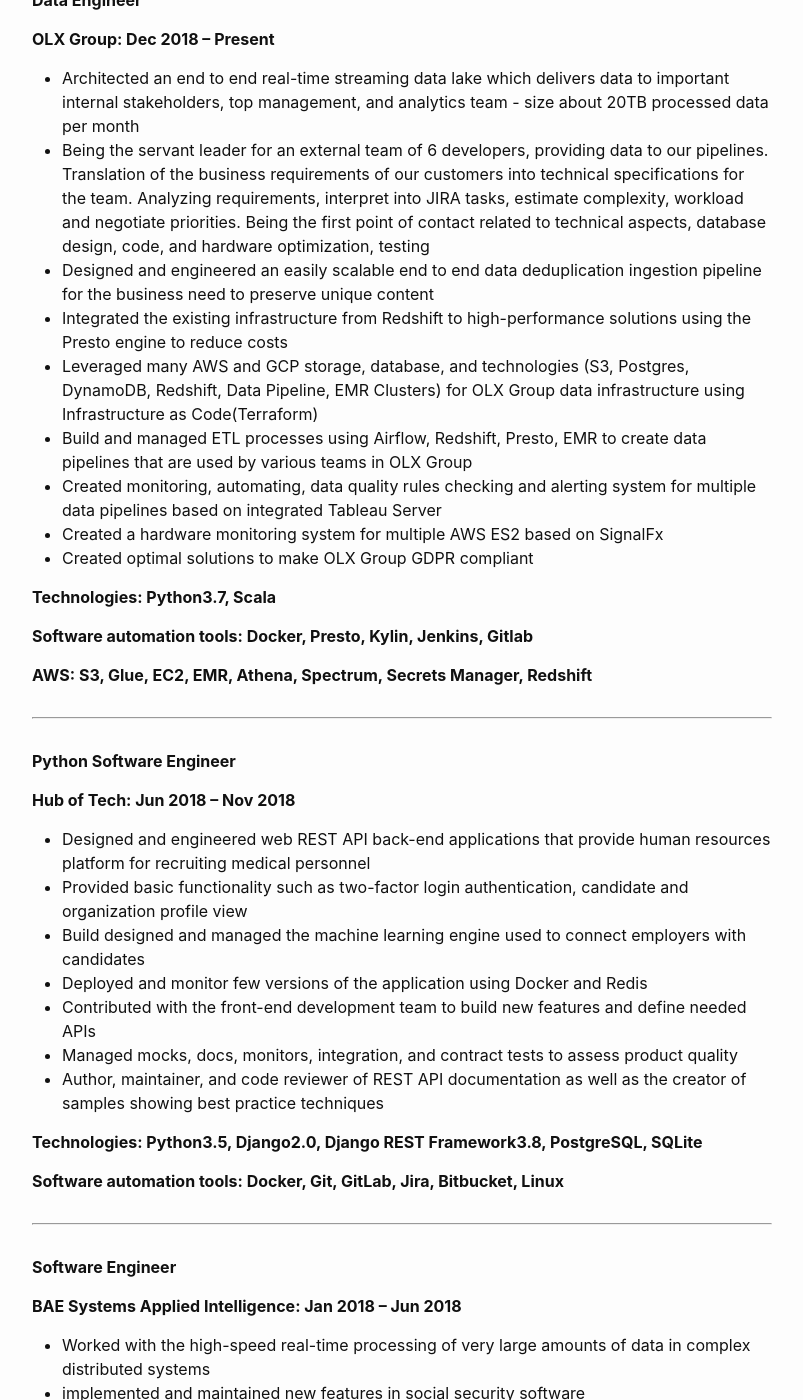
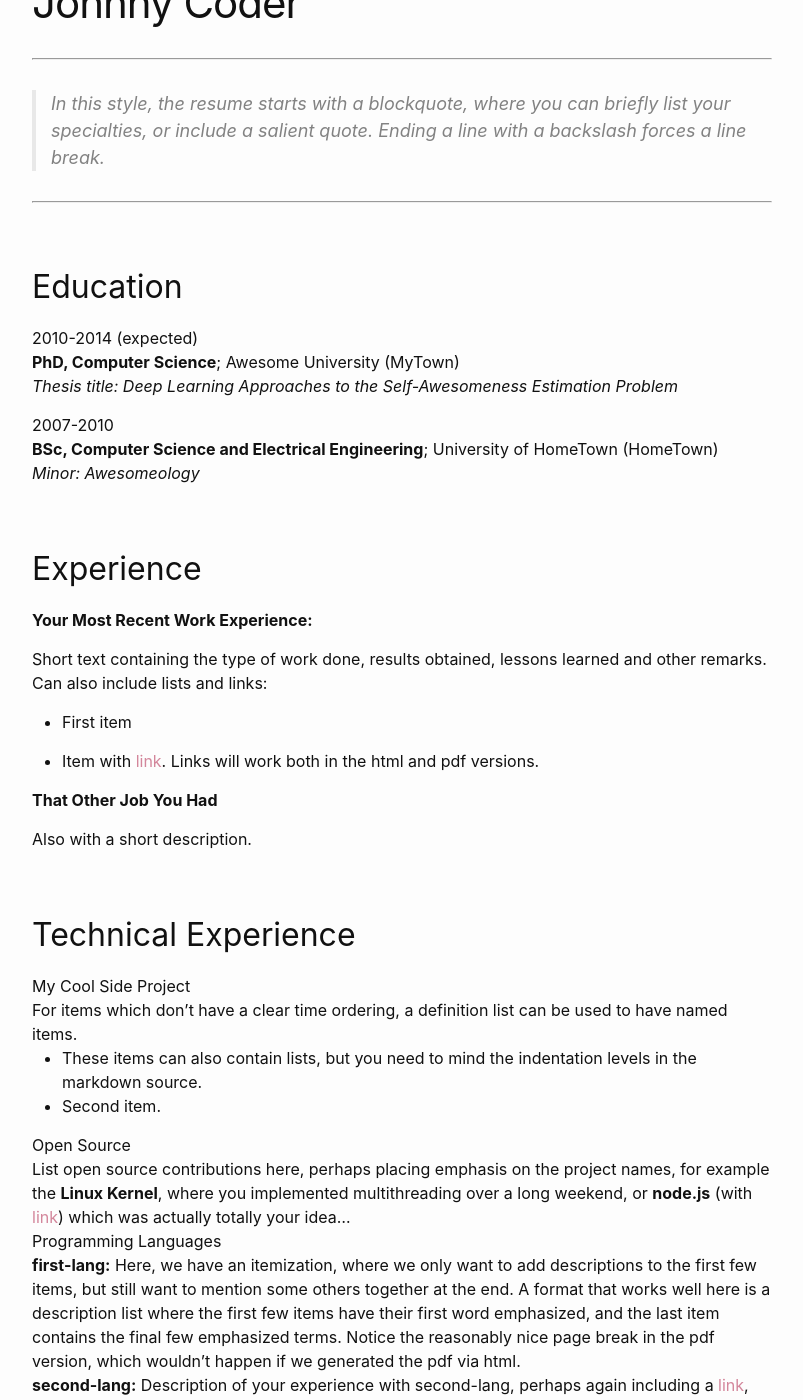
Before and after one commit to michal0janczyk/michaljanczyk.github.io, a Jekyll site: the page built from _pages/resume.markdown, in a window 1280 px wide and 1400 px high, scrolled down 221 px. Shown: the whole window, without its empty margins (238-1041 px from the left). Built offline with Jekyll 4.4.1, drawn with Linux system fonts in a browser that asks for light colours; our own code applies the rules of GitHub Pages for plain Markdown files; some of the changed text lies outside the part shown.

Commit message:
Update resume.markdown

```diff
--- a/_pages/resume.markdown
+++ b/_pages/resume.markdown
@@ -1,104 +1,206 @@
----
-layout: page
-title: resume
-permalink: /resume/
----
+Johnny Coder
+============
 
-**Experience**
+----
 
-**Data Engineer**
+>  In this style, the resume starts with a blockquote, where
+>  you can briefly list your specialties, or include a salient
+>  quote. Ending a line with a backslash forces a line break.
 
-**OLX Group: Dec 2018 – Present**
+----
 
-- Architected an end to end real-time streaming data lake which delivers data to important internal stakeholders, top management, and analytics team - size about 20TB processed data per month
-- Being the servant leader for an external team of 6 developers, providing data to our pipelines. Translation of the business requirements of our customers into technical specifications for the team. Analyzing requirements, interpret into JIRA tasks, estimate complexity, workload and negotiate priorities. Being the first point of contact related to technical aspects, database design, code, and hardware optimization, testing
-- Designed and engineered an easily scalable end to end data deduplication ingestion pipeline for the business need to preserve unique content
-- Integrated the existing infrastructure from Redshift to high-performance solutions using the Presto engine to reduce costs
-- Leveraged many AWS and GCP storage, database, and technologies (S3, Postgres, DynamoDB, Redshift, Data Pipeline, EMR Clusters) for OLX Group data infrastructure using Infrastructure as Code(Terraform)
-- Build and managed ETL processes using Airflow, Redshift, Presto, EMR to create data pipelines that are used by various teams in OLX Group
-- Created monitoring, automating, data quality rules checking and alerting system for multiple data pipelines based on integrated Tableau Server
-- Created a hardware monitoring system for multiple AWS ES2 based on SignalFx
-- Created optimal solutions to make OLX Group GDPR compliant
+Education
+---------
 
-**Technologies: Python3.7, Scala**
+2010-2014 (expected)
+:   **PhD, Computer Science**; Awesome University (MyTown)
 
-**Software automation tools: Docker, Presto, Kylin, Jenkins, Gitlab**
+    *Thesis title: Deep Learning Approaches to the Self-Awesomeness
+     Estimation Problem*
 
-**AWS: S3, Glue, EC2, EMR, Athena, Spectrum, Secrets Manager, Redshift**
+2007-2010
+:   **BSc, Computer Science and Electrical Engineering**; University of
+    HomeTown (HomeTown)
 
----
+    *Minor: Awesomeology*
 
-**Python Software Engineer**
+Experience
+----------
 
-**Hub of Tech: Jun 2018 – Nov 2018**
+**Your Most Recent Work Experience:**
 
-- Designed and engineered web REST API back-end applications that provide human resources platform for recruiting medical personnel
-- Provided basic functionality such as two-factor login authentication, candidate and organization profile view
-- Build designed and managed the machine learning engine used to connect employers with candidates
-- Deployed and monitor few versions of the application using Docker and Redis
-- Contributed with the front-end development team to build new features and define needed APIs
-- Managed mocks, docs, monitors, integration, and contract tests to assess product quality
-- Author, maintainer, and code reviewer of REST API documentation as well as the creator of samples showing best practice techniques
+Short text containing the type of work done, results obtained,
+lessons learned and other remarks. Can also include lists and
+links:
 
-**Technologies: Python3.5, Django2.0, Django REST Framework3.8, PostgreSQL, SQLite**
+* First item
 
-**Software automation tools: Docker, Git, GitLab, Jira, Bitbucket, Linux**
+* Item with [link](http://www.example.com). Links will work both in
+  the html and pdf versions.
 
----
+**That Other Job You Had**
 
-**Software Engineer**
+Also with a short description.
 
-**BAE Systems Applied Intelligence: Jan 2018 – Jun 2018**
+Technical Experience
+--------------------
 
-- Worked with the high-speed real-time processing of very large amounts of data in complex distributed systems
-- implemented and maintained new features in social security software
-- Integrated with 3rd party machine learning libraries
-- Created unit testing of product features following internal procedures and standards
+My Cool Side Project
+:   For items which don't have a clear time ordering, a definition
+    list can be used to have named items.
 
-**Technologies: C++98, CppUnit, CppCheck, GlowCode, Boost, Python2.7, MS SQL**
+    * These items can also contain lists, but you need to mind the
+      indentation levels in the markdown source.
+    * Second item.
 
-**Software automation tools: Perforce, Jenkins, Jira, Visual Studio, Linux, Windows**
+Open Source
+:   List open source contributions here, perhaps placing emphasis on
+    the project names, for example the **Linux Kernel**, where you
+    implemented multithreading over a long weekend, or **node.js**
+    (with [link](http://nodejs.org)) which was actually totally
+    your idea...
 
----
+Programming Languages
+:   **first-lang:** Here, we have an itemization, where we only want
+    to add descriptions to the first few items, but still want to
+    mention some others together at the end. A format that works well
+    here is a description list where the first few items have their
+    first word emphasized, and the last item contains the final few
+    emphasized terms. Notice the reasonably nice page break in the pdf
+    version, which wouldn't happen if we generated the pdf via html.
 
-**C++ Junior Software Developer**
+:   **second-lang:** Description of your experience with second-lang,
+    perhaps again including a [link] [ref], this time placing the url
+    reference elsewhere in the document to reduce clutter (see source
+    file).
 
-**Ericsson: Jun 2016 – Nov 2017**
+:   **obscure-but-impressive-lang:** We both know this one's pushing
+    it.
 
-- Worked with 5G system features and functions, including requirements, test cases, algorithms, use cases, parameter settings, and addressing any interactions with legacy features and functionality used by eNodeB modules
-- Resolved issues related to site engineering, configuration, eNodeB, and network/product faults software
-- Created technical documentation that contributed to advances in LTE and 5G Standards
+:   Basic knowledge of **C**, **x86 assembly**, **forth**, **Common Lisp**
 
-**Technologies: C++11, CppUnit, Erlang, Python3.5, Java, Google Protocol Buffer**
+[ref]: https://github.com/githubuser/superlongprojectname
 
-**Software automation tools: Linux, Git, Gerrit, Jenkins, Jira**
+Extra Section, Call it Whatever You Want
+----------------------------------------
 
----
+* Human Languages:
 
-**Education**
+     * English (native speaker)
+     * ???
+     * This is what a nested list looks like.
 
-**Master of Science in Computer Science**
-Lodz University of Technology(Feb 2018)
+* Random tidbit
 
-- Diploma thesis - Information diffusion modeling in online social networks based on data mining and fuzzy logic methods
+* Other sort of impressive-sounding thing you did
 
-**Bachelor of Science in Computer Science**
-Lodz University of Technology(Feb 2016)
+----
 
-- Diploma thesis - Synthesis of poly (2-(dimethylamino) ethyl methacrylate) from the surface of the silica particles
+> <email@example.com> • +00 (0)00 000 0000 • XX years old\
+> address - Mytown, Mycountry
 
----
 
-**Certifications**
+<!-- # ---
+# layout: page
+# title: resume
+# permalink: /resume/
+# ---
 
-**Udacity**
+# **Experience**
 
-- Artificial Intelligence
-- Data Structures and Algorithms
-- Product Manager
-- Data Architect (In Progress)
+# **Data Engineer**
 
-**Coursera**
+# **OLX Group: Dec 2018 – Present**
 
-- Machine Learning
-- Algorithms-Part I (In Progress)
+# - Architected an end to end real-time streaming data lake which delivers data to important internal stakeholders, top management, and analytics team - size about 20TB processed data per month
+# - Being the servant leader for an external team of 6 developers, providing data to our pipelines. Translation of the business requirements of our customers into technical specifications for the team. Analyzing requirements, interpret into JIRA tasks, estimate complexity, workload and negotiate priorities. Being the first point of contact related to technical aspects, database design, code, and hardware optimization, testing
+# - Designed and engineered an easily scalable end to end data deduplication ingestion pipeline for the business need to preserve unique content
+# - Integrated the existing infrastructure from Redshift to high-performance solutions using the Presto engine to reduce costs
+# - Leveraged many AWS and GCP storage, database, and technologies (S3, Postgres, DynamoDB, Redshift, Data Pipeline, EMR Clusters) for OLX Group data infrastructure using Infrastructure as Code(Terraform)
+# - Build and managed ETL processes using Airflow, Redshift, Presto, EMR to create data pipelines that are used by various teams in OLX Group
+# - Created monitoring, automating, data quality rules checking and alerting system for multiple data pipelines based on integrated Tableau Server
+# - Created a hardware monitoring system for multiple AWS ES2 based on SignalFx
+# - Created optimal solutions to make OLX Group GDPR compliant
+
+# **Technologies: Python3.7, Scala**
+
+# **Software automation tools: Docker, Presto, Kylin, Jenkins, Gitlab**
+
+# **AWS: S3, Glue, EC2, EMR, Athena, Spectrum, Secrets Manager, Redshift**
+
+# ---
+
+# **Python Software Engineer**
+
+# **Hub of Tech: Jun 2018 – Nov 2018**
+
+# - Designed and engineered web REST API back-end applications that provide human resources platform for recruiting medical personnel
+# - Provided basic functionality such as two-factor login authentication, candidate and organization profile view
+# - Build designed and managed the machine learning engine used to connect employers with candidates
+# - Deployed and monitor few versions of the application using Docker and Redis
+# - Contributed with the front-end development team to build new features and define needed APIs
+# - Managed mocks, docs, monitors, integration, and contract tests to assess product quality
+# - Author, maintainer, and code reviewer of REST API documentation as well as the creator of samples showing best practice techniques
+
+# **Technologies: Python3.5, Django2.0, Django REST Framework3.8, PostgreSQL, SQLite**
+
+# **Software automation tools: Docker, Git, GitLab, Jira, Bitbucket, Linux**
+
+# ---
+
+# **Software Engineer**
+
+# **BAE Systems Applied Intelligence: Jan 2018 – Jun 2018**
+
+# - Worked with the high-speed real-time processing of very large amounts of data in complex distributed systems
+# - implemented and maintained new features in social security software
+# - Integrated with 3rd party machine learning libraries
+# - Created unit testing of product features following internal procedures and standards
+
+# **Technologies: C++98, CppUnit, CppCheck, GlowCode, Boost, Python2.7, MS SQL**
+
+# **Software automation tools: Perforce, Jenkins, Jira, Visual Studio, Linux, Windows**
+
+# ---
+
+# **C++ Junior Software Developer**
+
+# **Ericsson: Jun 2016 – Nov 2017**
+
+# - Worked with 5G system features and functions, including requirements, test cases, algorithms, use cases, parameter settings, and addressing any interactions with legacy features and functionality used by eNodeB modules
+# - Resolved issues related to site engineering, configuration, eNodeB, and network/product faults software
+# - Created technical documentation that contributed to advances in LTE and 5G Standards
+
+# **Technologies: C++11, CppUnit, Erlang, Python3.5, Java, Google Protocol Buffer**
+
+# **Software automation tools: Linux, Git, Gerrit, Jenkins, Jira**
+
+# ---
+
+# **Education**
+
+# **Master of Science in Computer Science**
+# Lodz University of Technology(Feb 2018)
+
+# - Diploma thesis - Information diffusion modeling in online social networks based on data mining and fuzzy logic methods
+
+# **Bachelor of Science in Computer Science**
+# Lodz University of Technology(Feb 2016)
+
+# - Diploma thesis - Synthesis of poly (2-(dimethylamino) ethyl methacrylate) from the surface of the silica particles
+
+# ---
+
+# **Certifications**
+
+# **Udacity**
+
+# - Artificial Intelligence
+# - Data Structures and Algorithms
+# - Product Manager
+# - Data Architect (In Progress)
+
+# **Coursera**
+
+# - Machine Learning
+# - Algorithms-Part I (In Progress) -->
```
